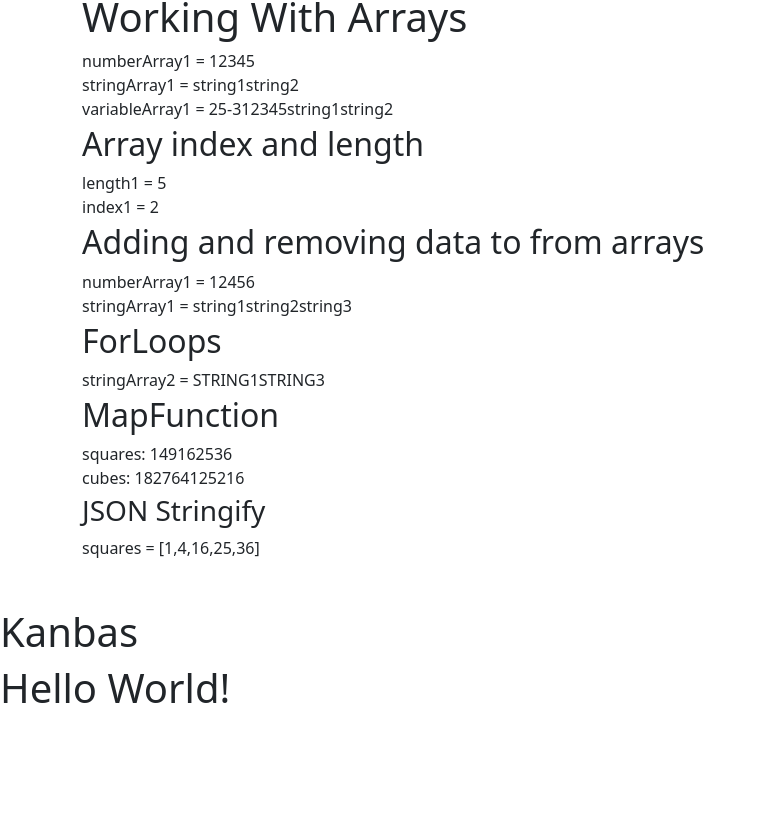
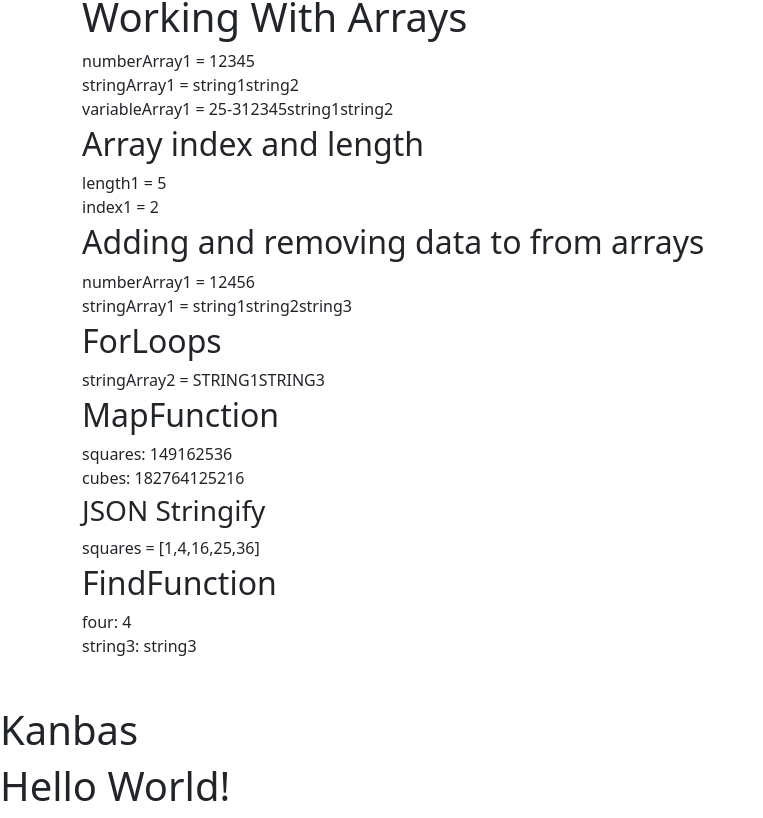
Before and after one commit to dnydlk/kanbas-react-web-app, a React (Create React App) app: page / in a window 1280 px wide. Shown: the part 1416-2234 px from the top of the page, without its empty margins (0-763 px from the left). Before the commit the page ends 2136 px from the top, so only its background shows below. Built offline with nearby package versions, Linux system fonts and the light colour scheme.

Commit message:
Add FindFunction component

```diff
--- /dev/null
+++ b/src/labs/a3/JavaScript/arrays/FindFunction.tsx
@@ -0,0 +1,16 @@
+let numberArray1 = [1, 2, 3, 4, 5];
+let stringArray1 = ["string1", "string2", "string3"];
+const four = numberArray1.find((a) => a === 4);
+const string3 = stringArray1.find((a) => a === "string3");
+
+function FindFunction() {
+  return (
+    <div id="find-function" className="mt-1">
+      <h2>FindFunction</h2>
+      four: {four} <br />
+      string3: {string3} <br />
+    </div>
+  );
+}
+
+export default FindFunction;
--- a/src/labs/a3/JavaScript/arrays/WorkingWithArrays.tsx
+++ b/src/labs/a3/JavaScript/arrays/WorkingWithArrays.tsx
@@ -4,6 +4,7 @@ import AddingAndRemovingDataToFromArrays from "./AddingAndRemovingDataToFromArra
 import ForLoops from "./ForLoops";
 import MapFunction from "./MapFunction";
 import JsonStringify from "../json/JsonStringify";
+import FindFunction from "./FindFunction";
 
 function WorkingWithArrays() {
   return (
@@ -15,6 +16,7 @@ function WorkingWithArrays() {
       <ForLoops />
       <MapFunction />
       <JsonStringify />
+      <FindFunction />
     </div>
   );
 }
```
